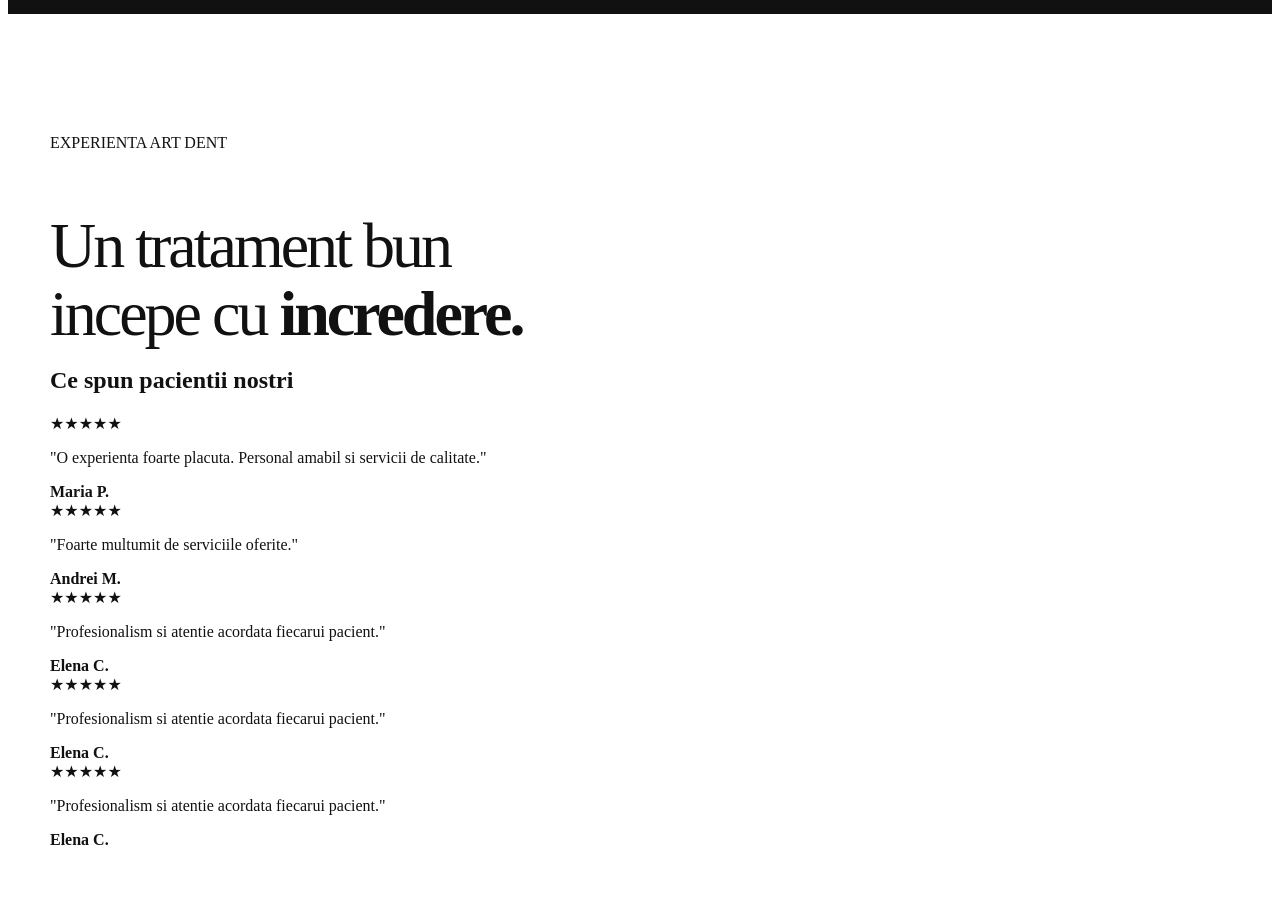
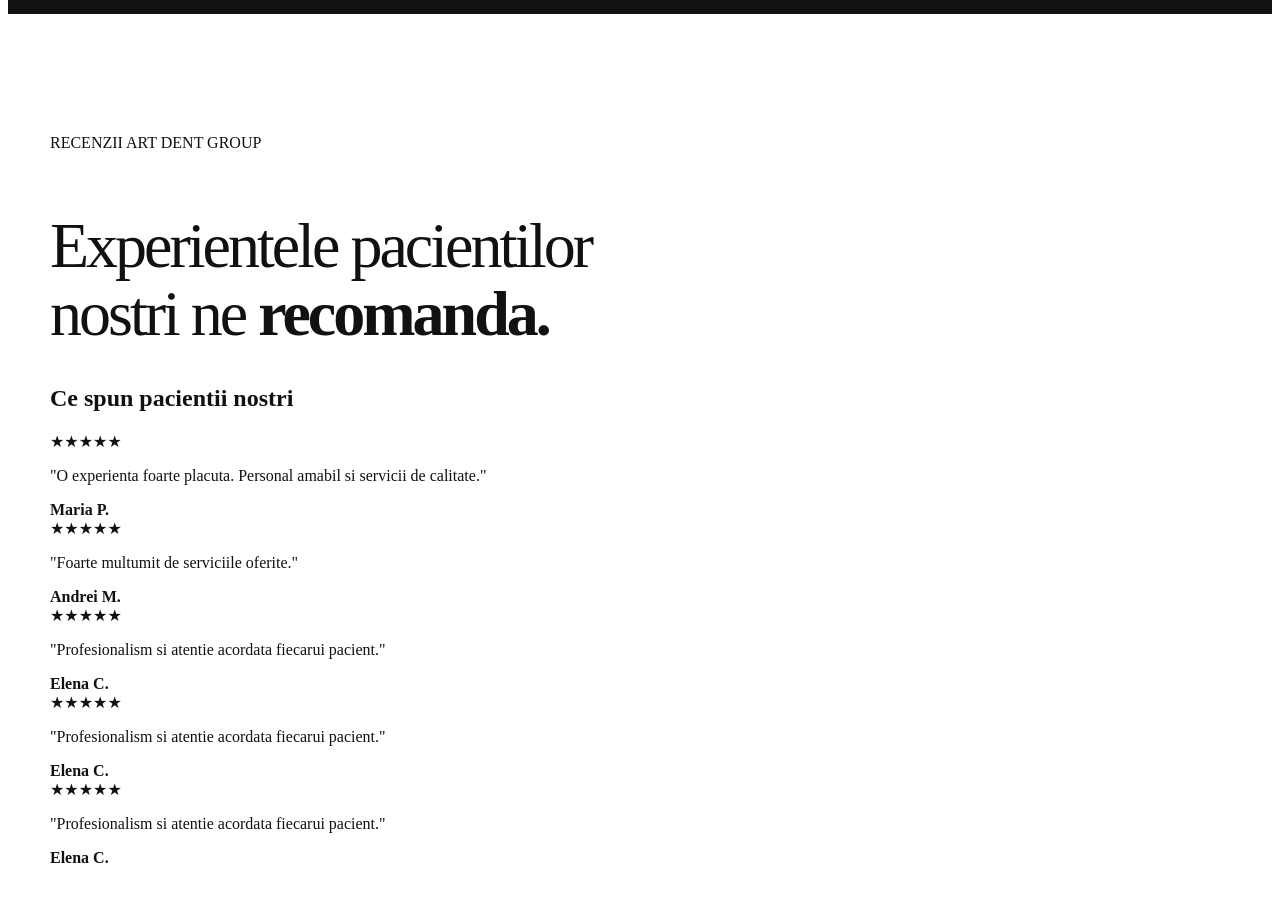
Before and after one commit to denisavok/artdent-site, an Angular app: page /home in a window 1280 px wide. Shown: the part 2780-3682 px from the top of the page. Built offline with nearby package versions, Linux system fonts and the light colour scheme.

Commit message:
update home page

```diff
--- a/src/app/home/home.css
+++ b/src/app/home/home.css
@@ -1,7 +1,3 @@
-/* =========================
-   GENERAL
-========================= */
-
 :host {
   display: block;
   color: #111;
--- a/src/app/home/home.html
+++ b/src/app/home/home.html
@@ -314,26 +314,26 @@
 
 </section>
 
-
 <section class="about-intro">
 
   <div class="container">
 
     <span class="section-label">
-      EXPERIENTA ART DENT
+      RECENZII ART DENT GROUP
     </span>
-
 
     <div class="about-grid">
 
       <h2>
-        Un tratament bun
+        Experientele pacientilor
         <br>
-        incepe cu
-        <strong>incredere.</strong>
+        nostri ne
+        <strong>recomanda.</strong>
       </h2>
 
     </div>
+
+    <br>
 
     <app-reviews></app-reviews>
 
```
